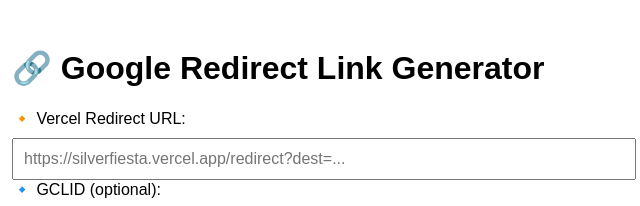
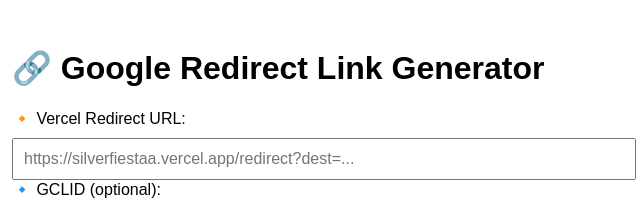
Before and after one commit to TheGreatMan007/redirect, a plain HTML site: page index.html in a window 1280 px wide. Shown: the top 206 px of the page, 16-656 px from the left. Drawn offline with Linux system fonts and the light colour scheme.

Commit message:
index.html

```diff
--- a/index.html
+++ b/index.html
@@ -30,7 +30,7 @@
   <h1>🔗 Google Redirect Link Generator</h1>
 
   <label for="redirectUrl">🔸 Vercel Redirect URL:</label>
-  <input type="text" id="redirectUrl" placeholder="https://silverfiesta.vercel.app/redirect?dest=...">
+  <input type="text" id="redirectUrl" placeholder="https://silverfiestaa.vercel.app/redirect?dest=...">
 
   <label for="gclid">🔹 GCLID (optional):</label>
   <input type="text" id="gclid" placeholder="exouEw1">
@@ -61,4 +61,5 @@
         <a href="${finalLink}" target="_blank">${finalLink}</a>
       `;
     }
+
   </script></body></html>
```
